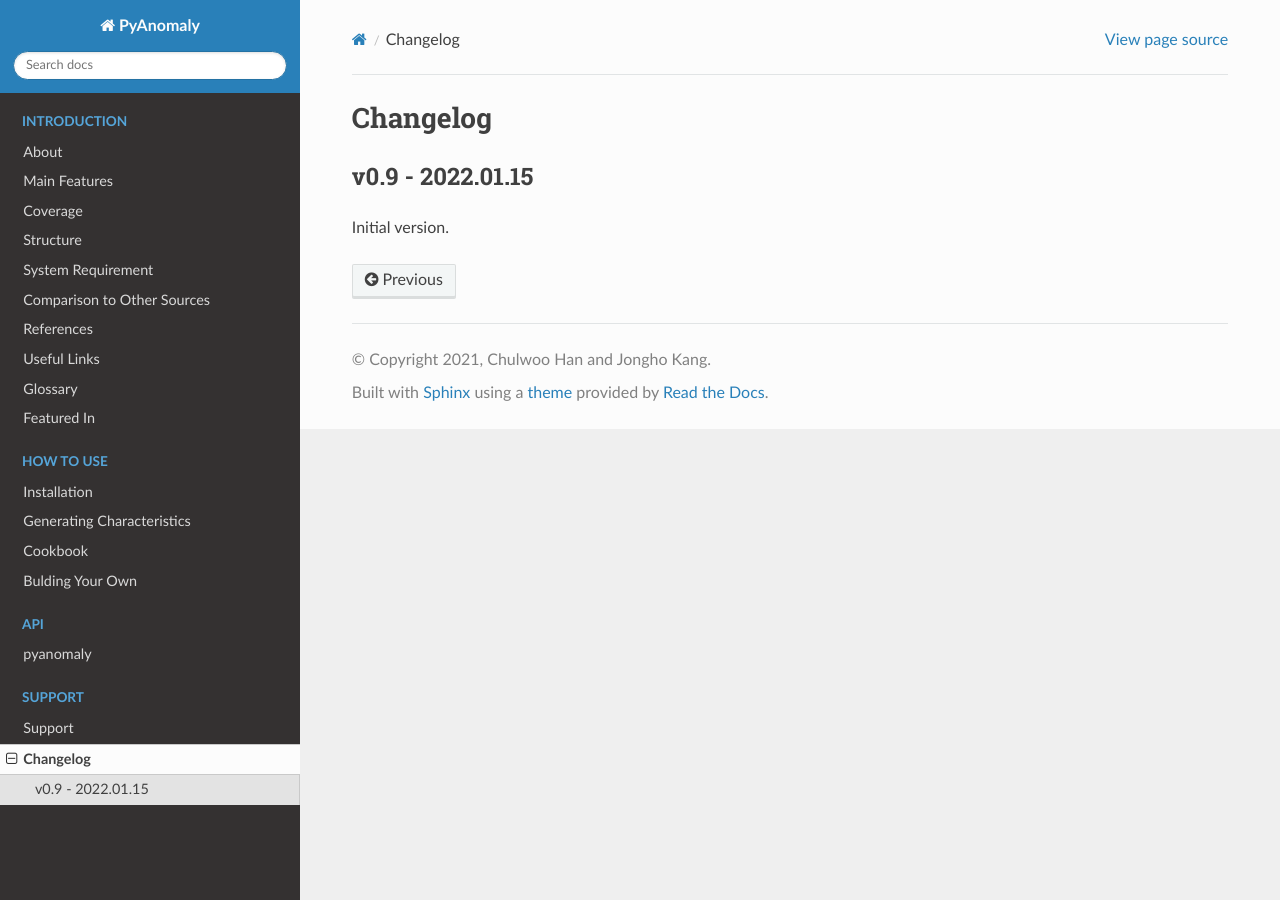
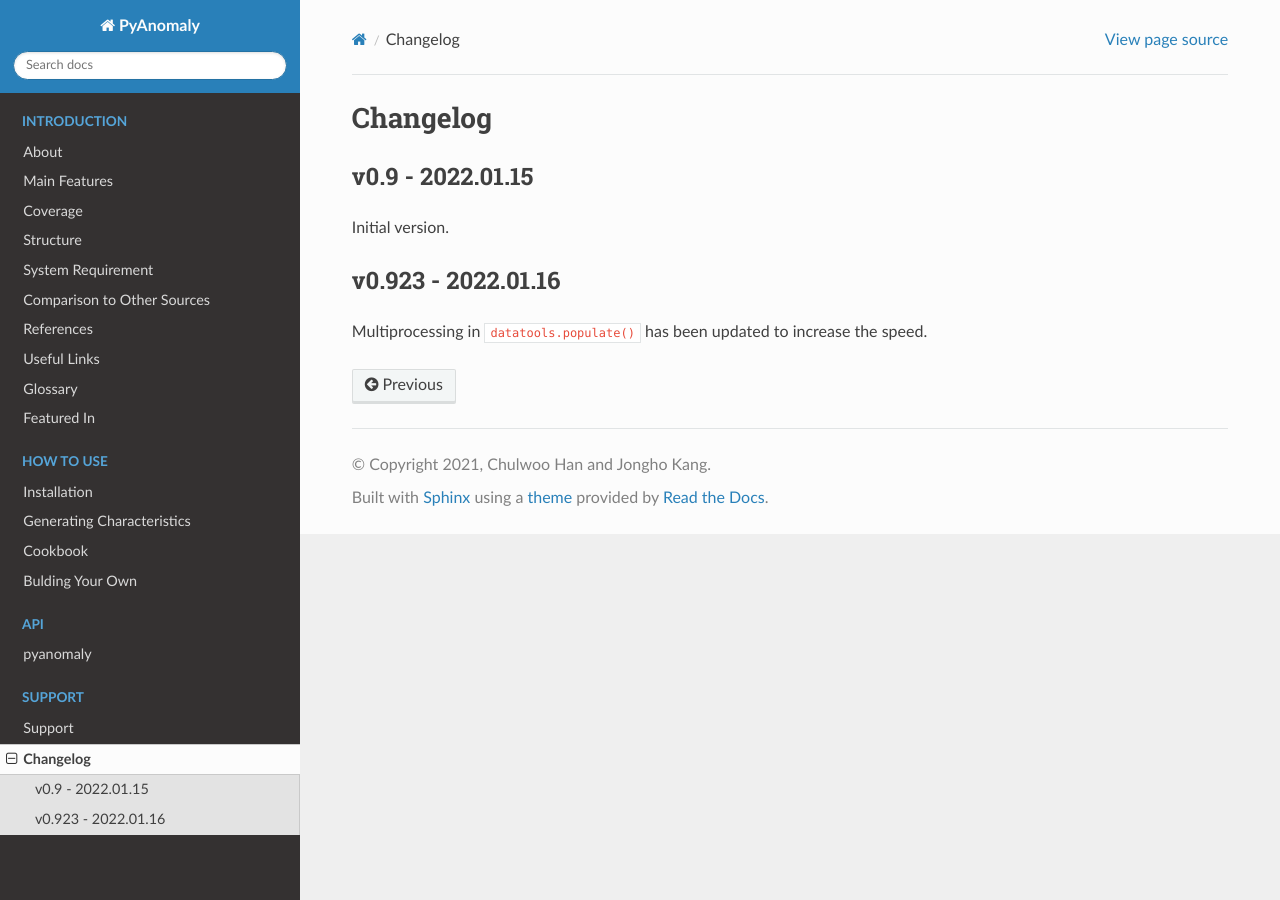
Before and after one commit to chulwoohan/pyanomaly, a Sphinx documentation site: the page built from docs/source/changelog.rst, in a window 1280 px wide. Built offline with Sphinx 7.4.7 and the Read the Docs theme 2.0.0, drawn with Linux system fonts in a browser that asks for light colours.

Commit message:
Initial commit

```diff
--- a/docs/source/changelog.rst
+++ b/docs/source/changelog.rst
@@ -5,3 +5,8 @@ v0.9 - 2022.01.15
 -----------------
 
 Initial version.
+
+v0.923 - 2022.01.16
+--------------------
+
+Multiprocessing in ``datatools.populate()`` has been updated to increase the speed.
--- a/docs/source/conf.py
+++ b/docs/source/conf.py
@@ -24,7 +24,7 @@ copyright = '2021, Chulwoo Han and Jongho Kang'
 author = 'Chulwoo Han and Jongho Kang'
 
 # The full version, including alpha/beta/rc tags
-release = '0.922'
+release = '0.923'
 
 
 # -- General configuration ---------------------------------------------------
```
